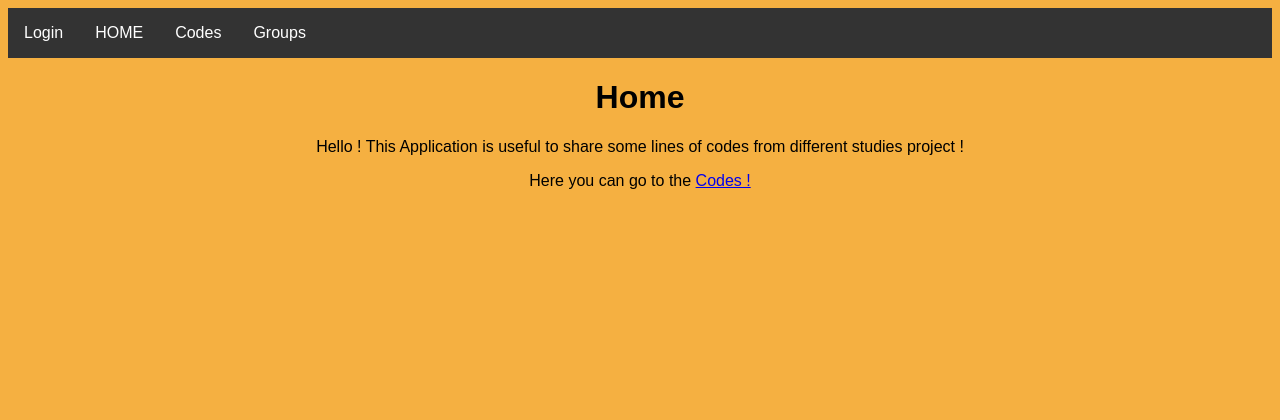
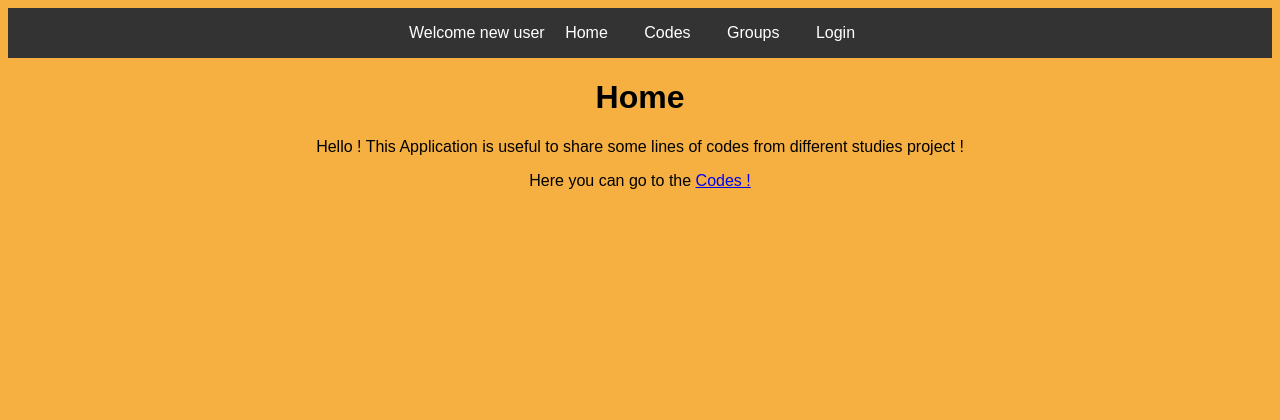
Before and after one commit to JorisMonnet/Parcode, a PHP site: page / in a window 1280 px wide. Shown: the top 420 px of the page. Run offline with PHP 8.4, Linux system fonts and the light colour scheme; data that the repository does not hold is empty.

Commit message:
advance on css of the topBar Navigation

```diff
--- a/app/public/css/generalStyle.css
+++ b/app/public/css/generalStyle.css
@@ -7,24 +7,17 @@ ul{
 }
 
 li {
-	float: left;
-}
-.logNav{
-	float: right;
+	display: inline-block;
 }
 
 li a, #groupsButton{
-	display: inline-block;
 	color: white;
-	text-align: center;
 	padding: 1em 1em;
 	text-decoration: none;
 }
 
 li p{
 	color:white;
-	margin-right: 2em;
-	margin-left: 1em;
 }
 
 li a:hover, .groupsMenu:hover #groupsButton {
--- a/app/views/partials/header.php
+++ b/app/views/partials/header.php
@@ -20,24 +20,26 @@
 	if ($title!="Login page"&&$title!="SignUp page"):?>
 		<nav>
 			<ul>
+			<li><p>Welcome <?= htmlentities($_SESSION['user']??"new user");?></p></li>
+			<li><a href="index">Home</a></li>
+			<li><a href="codes">Codes</a></li>
 			<?php if(isset($_SESSION['userid'])):?>
-				<li><p>Welcome <?= htmlentities($_SESSION['user']);?></p></li>
-				<li><a href="logout">Logout</a></li>
 				<li><a href="addCode">Add Code</a></li>
-			<?php else: ?>
-				<li><a href="loginPage">Login</a></li>
 			<?php endif;?>
-			<li><a href="index">HOME</a></li>
-			<li><a href="codes">Codes</a></li>
 			<li class="groupsMenu"><a href="javascript:void(0)" id="groupsButton">Groups</a>
 			<div id="navGroups">
-				<a href="codes">Return to all</a>
+				<a href="codes">Return to all Codes</a>
 				<?php
 					foreach ($groups as $group)
 						echo '<a href = "codes?group='.urlencode($group).'">'.htmlentities($group).'</a>';
 				?>
 			</div>
 			</li>
+			<?php if(isset($_SESSION['userid'])):?>
+				<li><a href="logout">Logout</a></li>
+			<?php else: ?>
+				<li><a href="loginPage">Login</a></li>
+			<?php endif;?>
 			</ul>
 		</nav>
 	<?php endif;?>
```
